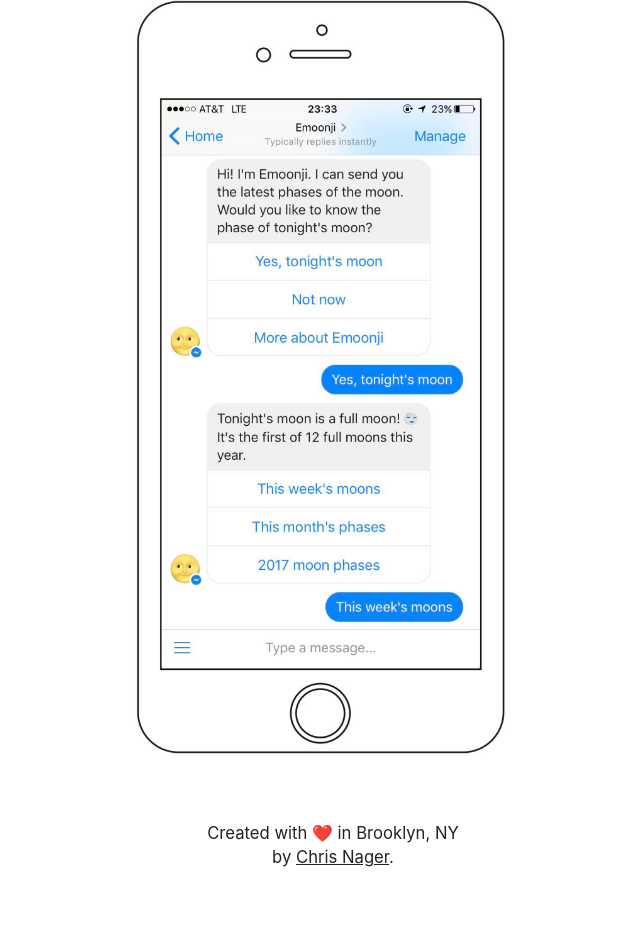
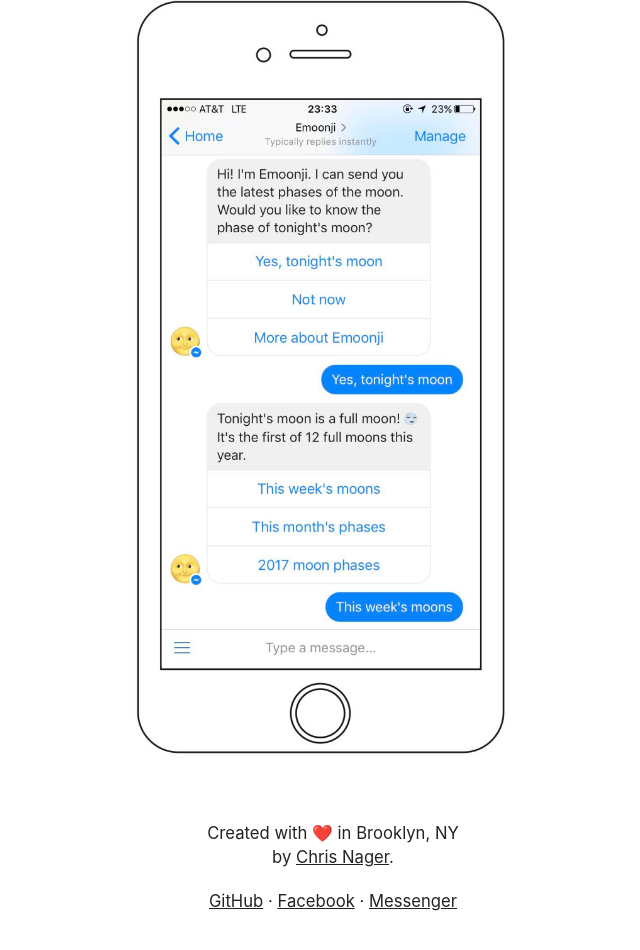
Before and after one commit to chrisnager/emoonji, a website: page index.html in a window 1280 px wide. Shown: the part 384-1334 px from the top of the page, without its empty margins (307-947 px from the left). Before the commit the page ends 1300 px from the top, so only its background shows below. Drawn offline with Linux system fonts and the light colour scheme.

Commit message:
Add footer links

```diff
--- a/index.html
+++ b/index.html
@@ -43,6 +43,7 @@
 
     <footer>
       <p><small>Created with ❤️ in Brooklyn, NY <br>by <a href="https://twitter.com/chrisnager">Chris Nager</a>.</small></p>
+      <p><small><a href="https://github.com/chrisnager/emoonji">GitHub</a> &middot; <a href="https://www.facebook.com/Emoonji-1346330908722616/">Facebook</a> &middot; <a href="https://m.me/1346330908722616">Messenger</a></small></p>
     </footer>
   </body>
 </html>
```
